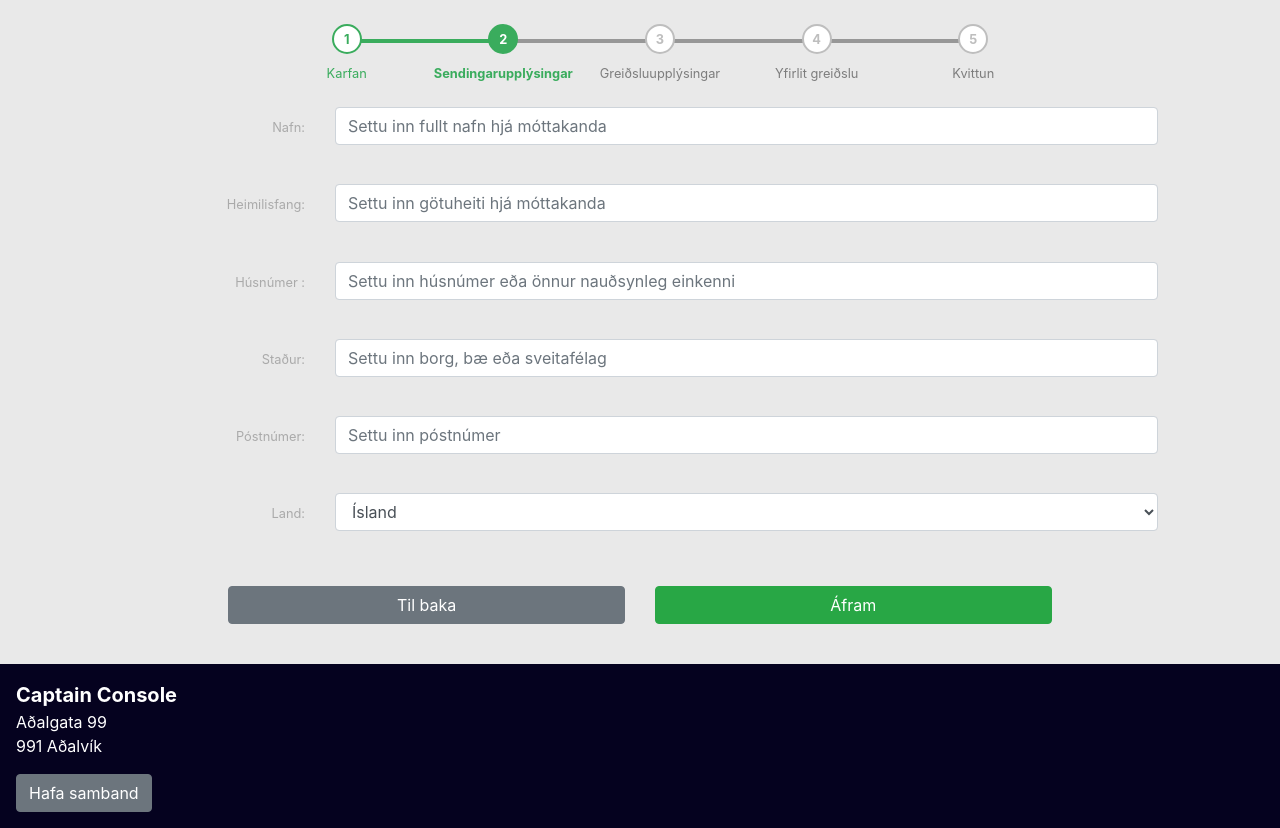
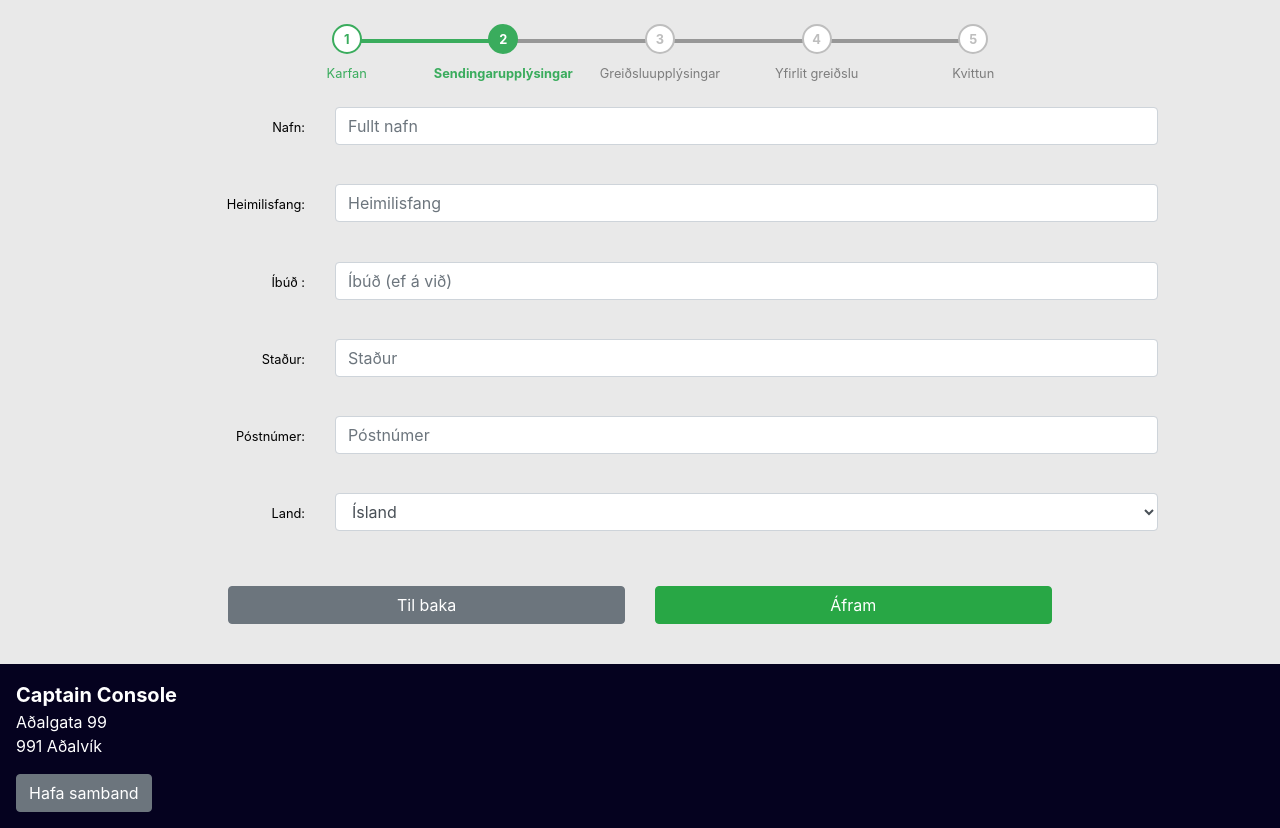
Before and after one commit to RunarVestmann/verklegtnamskeid2, a Django app: page /cart/shipping in a window 1280 px wide. Shown: the part 170-998 px from the top of the page. Run offline with Django 3.2, Linux system fonts and the light colour scheme; a user stored in the database is signed in; tables that the repository leaves empty hold one stand-in row (values such as "Sample post"); grey boxes marked "Sample" are stand-in pictures; some libraries are stand-ins or nearby versions.

Commit message:
form changes in checkout process

```diff
--- a/captain_console/cart/forms.py
+++ b/captain_console/cart/forms.py
@@ -3,31 +3,30 @@ from django import forms
 
 class ShippingForm(forms.Form):
     name = forms.CharField(widget=forms.TextInput(attrs={'class': 'form-control',
-                                                         'placeholder': 'Settu inn fullt nafn hjá móttakanda'}),
+                                                         'placeholder': 'Fullt nafn'}),
                            required=True, max_length=100)
     name.label = 'Nafn'
     name.error_messages = {'required': 'Vinsamlega sláðu inn nafn'}
 
     street_name = forms.CharField(widget=forms.TextInput(attrs={'class': 'form-control',
-                                                               'placeholder': 'Settu inn götuheiti hjá móttakanda'}),
+                                                               'placeholder': 'Heimilisfang'}),
                                  required=True, max_length=100)
     street_name.label = 'Heimilisfang'
     street_name.error_messages = {'required': 'Vinsamlega sláðu inn götuheiti'}
 
     house_nbr = forms.CharField(widget=forms.TextInput(attrs={'class': 'form-control',
-                                                              'placeholder': 'Settu inn húsnúmer eða önnur nauðsynleg einkenni'}),
+                                                              'placeholder': 'Íbúð (ef á við)'}),
                                 required=False, max_length=100)
-    house_nbr.label = 'Húsnúmer '
-    house_nbr.error_messages = {'required': 'Vinsamlega sláðu inn húsnúmer '}
+    house_nbr.label = 'Íbúð '
 
     city = forms.CharField(widget=forms.TextInput(attrs={'class': 'form-control',
-                                                         'placeholder': 'Settu inn borg, bæ eða sveitafélag'}),
+                                                         'placeholder': 'Staður'}),
                            required=True, max_length=100)
     city.label = 'Staður'
     city.error_messages = {'required': 'Vinsamlega sláðu inn stað '}
 
     zip_code = forms.CharField(widget=forms.TextInput(attrs={'class': 'form-control',
-                                                             'placeholder': 'Settu inn póstnúmer'}),
+                                                             'placeholder': 'Póstnúmer'}),
                                required=True, max_length=100)
     zip_code.label = 'Póstnúmer'
     zip_code.error_messages = {'required': 'Vinsamlega sláðu inn póstnúmer'}
@@ -46,20 +45,20 @@ class ShippingForm(forms.Form):
 
 class PaymentForm(forms.Form):
     name = forms.CharField(widget=forms.TextInput(attrs={'class': 'form-control',
-                                                         'placeholder': 'Settu inn nafnið sem er á greiðslukortinu'}),
+                                                         'placeholder': 'Fullt nafn korthafa'}),
                            required=True, max_length=100)
     name.label = 'Nafn'
     name.error_messages = {'required': 'Vinsamlega sláðu inn nafn'}
 
     card_nbr = forms.CharField(widget=forms.TextInput(attrs={'class': 'form-control',
-                                                               'placeholder': 'Settu inn kortanúmer'}),
+                                                               'placeholder': 'Kortanúmer'}),
                                  required=True, max_length=16)
     card_nbr.label = 'Kortanúmer'
     card_nbr.error_messages = {'required': 'Vinsamlega sláðu inn kortanúmer'}
 
 
     exp_day = forms.CharField(widget=forms.TextInput(attrs={'class': 'form-control',
-                                                               'placeholder': 'Settu inn gildistíma mán/ár (00/00)'}),
+                                                               'placeholder': 'Gildistími: xx/xx'}),
                                  required=True, max_length=16)
     exp_day.label = 'Gildistími'
     exp_day.error_messages = {'required': 'Vinsamlega sláðu inn gildistíma'}
@@ -67,7 +66,7 @@ class PaymentForm(forms.Form):
 
 
     cvc_nbr = forms.CharField(widget=forms.TextInput(attrs={'class': 'form-control',
-                                                              'placeholder': 'Settu inn öryggisnúmerið sem er aftan á kortinu'}),
+                                                              'placeholder': 'Öryggisnúmer'}),
                                 required=False, max_length=10)
     cvc_nbr.label = 'CVC '
     cvc_nbr.error_messages = {'required': 'Vinsamlega sláðu inn öryggisnúmerið '}
--- a/captain_console/contact/forms.py
+++ b/captain_console/contact/forms.py
@@ -6,7 +6,7 @@ class ContactForm(forms.Form):
     name.label = 'Nafn'
     name.error_messages = {'required': 'Vinsamlega sláðu inn nafn'}
     from_email = forms.EmailField(widget=forms.TextInput(attrs={'class': 'form-control'}), required=True,
-                                  max_length=100, error_messages={'invalid': 'Sláðu inn gilt netfang'}, label='Netfang',validators=[EmailValidator(message="Skráðu email")])
+                                  max_length=100, error_messages={'invalid': 'Sláðu inn gilt netfang'}, label='Netfang')
     message = forms.CharField(widget=forms.Textarea(attrs={'class': 'form-control'}), required=True, max_length=9999,
                               label='Skilaboð')
     message.error_messages = {'required': 'Vinsamlega sláðu inn skilaboð'}
--- a/captain_console/static/css/main.css
+++ b/captain_console/static/css/main.css
@@ -173,6 +173,10 @@ body{
     background-color: white;
 }
 
+label{
+    color:black!important;
+}
+
 footer{
     color:white;
     background-color: #05021F;
--- a/captain_console/static/js/products.js
+++ b/captain_console/static/js/products.js
@@ -236,7 +236,7 @@ function getProductHTML(product){
                             <div class="container-fluid">
                                 <div class="row">
                                     <div class="col-12 p-0">
-                                        <div class="products-img-frame"><img class="product-img" src="${ product.first_image }" alt=${ product.name }></div>
+                                        <div class="products-img-frame"><img class="product-img" src="${ product.first_image }" alt="${ product.name }" onerror="this.src='/media/images/default-image.svg'"></div>
                                     </div>
                                 </div>
                                 <div class="row mt-2">
```
